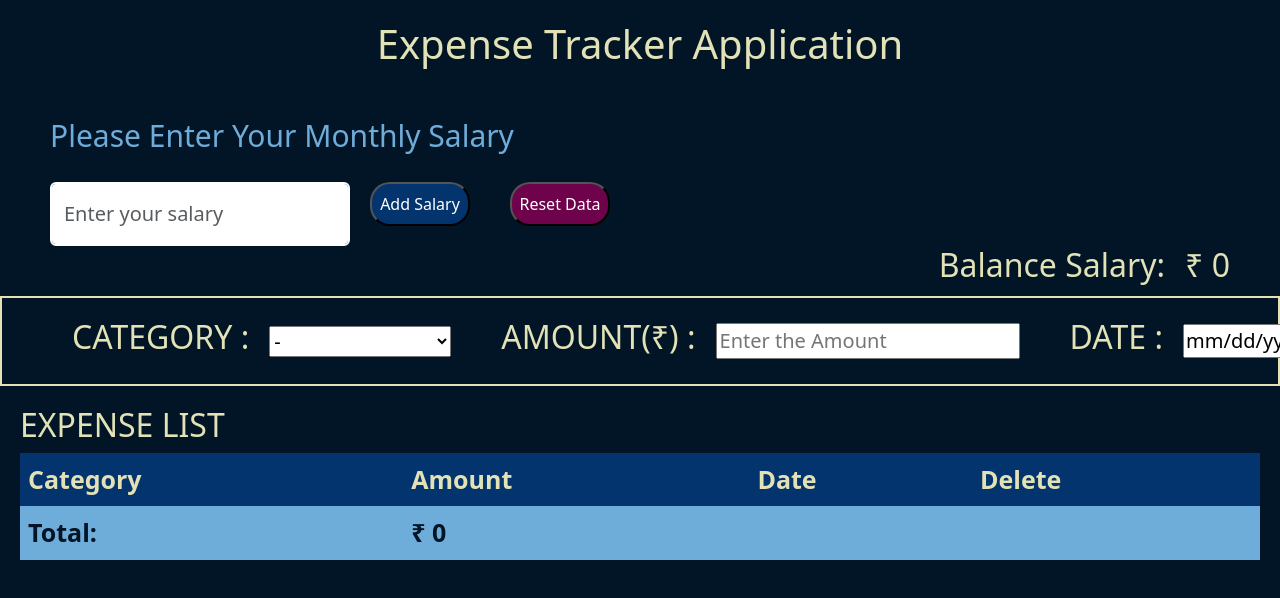
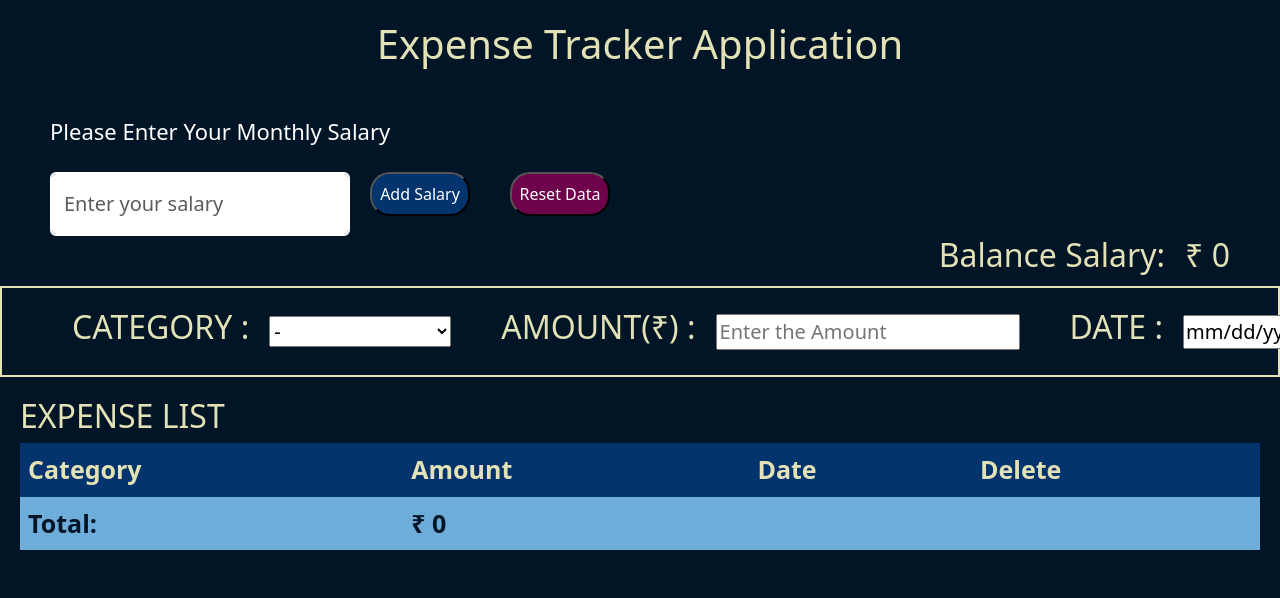
Before and after one commit to abheer18/Personal-Expense-Tracker, a plain HTML site: page index.html in a window 1280 px wide. Shown: the top 598 px of the page. Drawn offline with nearby package versions, Linux system fonts and the light colour scheme.

Commit message:
changed some css

```diff
--- a/styles.css
+++ b/styles.css
@@ -18,8 +18,8 @@
 }
 
 #enterSalaryText {
-  color: #6eacda;
-  font-size: 30px;
+  color: #ffffff;
+  font-size: 22px;
 }
 
 #salaryInput {
```
